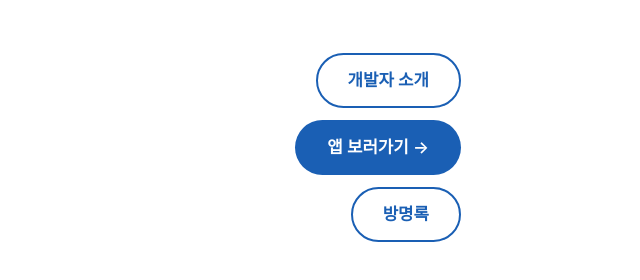
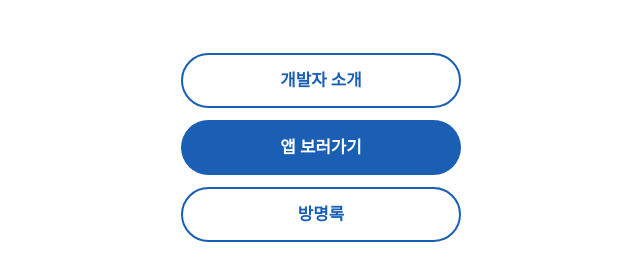
Before and after one commit to jeoncassis/devjeonc-site, a plain HTML site: page index.html in a window 1280 px wide. Shown: the part 508-788 px from the top of the page, without its empty margins (319-959 px from the left). Drawn offline with Linux system fonts and the light colour scheme.

Commit message:
Center intro buttons, remove arrow from 앱 보러가기
Co-Authored-By: Claude Opus 5.5 <noreply@anthropic.com>

```diff
--- a/index.html
+++ b/index.html
@@ -16,7 +16,7 @@
   .btn { align-self: end; display: inline-block; padding: 14px 32px; border-radius: 999px; font-weight: 600; font-size: 1.05rem; background: #1a5fb4; color: #fff; text-decoration: none; transition: transform .15s, filter .15s; }
   .btn:hover { filter: brightness(1.1); transform: translateY(-2px); }
   .btns { align-self: end; display: flex; flex-direction: column; gap: 12px; width: min(280px, 100%); }
-  .btns .btn { text-align: center; }
+  .btns .btn { text-align: center; align-self: stretch; }
   .btn.ghost { background: #fff; color: #1a5fb4; border: 2px solid #1a5fb4; padding: 12px 30px; }
 </style>
 </head>
@@ -29,7 +29,7 @@
   </div>
   <nav class="btns">
     <a class="btn ghost" href="/about/">개발자 소개</a>
-    <a class="btn" href="/apps/">앱 보러가기 →</a>
+    <a class="btn" href="/apps/">앱 보러가기</a>
     <a class="btn ghost" href="/guestbook/">방명록</a>
   </nav>
 </main>
```
